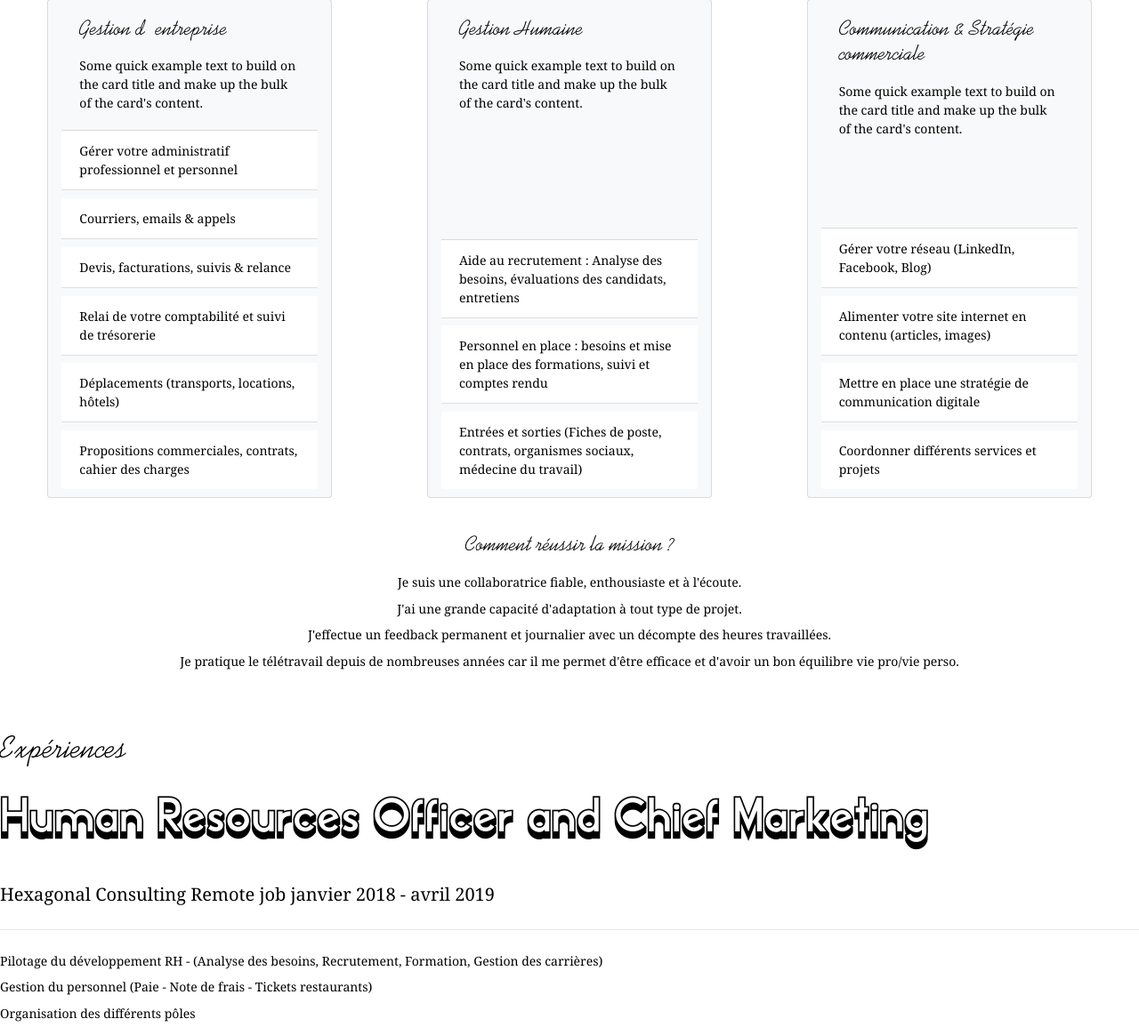
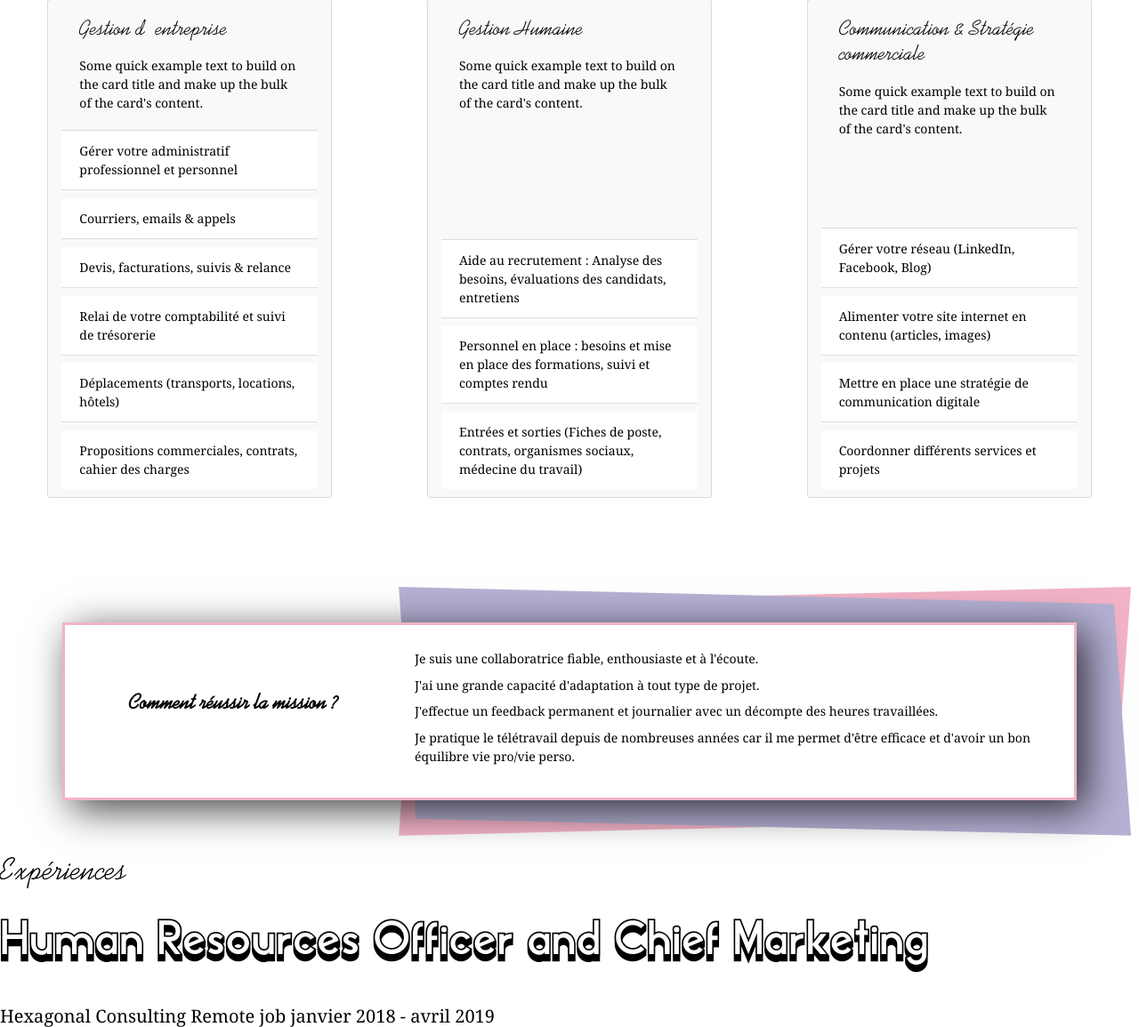
Before and after one commit to isacris77/AmelieProject, a PHP site: page / in a window 1280 px wide. Shown: the part 1734-2889 px from the top of the page at 89% size. Run offline with PHP 8.4, Linux system fonts and the light colour scheme.

Commit message:
mise à jour CSS et html

```diff
--- a/css/stylesheet.css
+++ b/css/stylesheet.css
@@ -8,12 +8,15 @@ Date 	: 04/11/2020
 /*-----------------------------------------------------------*/
 /* GLOBAL */
 /*-----------------------------------------------------------*/
+
+
 @font-face {font-family:"Alako";src:url("fonts/Alako/Alako.otf") format("otf"),url("fonts/Alako/Alako.woff") format("woff"),url("fonts/Alako/Alako.ttf") format("truetype"),url("fonts/Alako/Alako.svg") format("svg");font-weight:normal;font-style:normal;}
 @font-face {font-family:"Official Hollow Regular";src:url("fonts/Official_Hollow_Regular/OfficialHollow.eot") format("eot"),url("fonts/Official_Hollow_Regular/OfficialHollow.woff") format("woff"),url("fonts/Official_Hollow_Regular/OfficialHollow.ttf") format("truetype"),url("fonts/Official_Hollow_Regular/OfficialHollow.svg") format("svg");font-weight:normal;font-style:normal;}
 
 html {
 	box-sizing:border-box;
 	font-size: 100%;
+
 }
 *, *:before, *:after {
 	box-sizing: inherit;
@@ -28,6 +31,7 @@ body {
 	background-color: #fff;
 
 }
+
 
 
 
@@ -53,6 +57,7 @@ h2, .h2-like {
 	font-size: 2.25em;
 	font-family: 'Alako', 'raleway', Georgia, 'Times New Roman', Times, serif;
 }
+
 h3, .h3-like {
 	font-size: 1.50em;
 	font-family: 'Alako', 'raleway', Georgia, 'Times New Roman', Times, serif;
@@ -224,10 +229,7 @@ z-index: 1;
 	width: 150px;
 }
 
-.box{
-	flex-direction: column;
-	align-items: center;
-}
+
 
 /* button mon parcours */
 /*--------------------------*/
@@ -246,11 +248,13 @@ z-index: 1;
 	display: -webkit-flex;
 	display: -ms-flexbox;
 	display: flex;
+	flex-direction: column;
 	-webkit-flex-wrap: wrap;
 	-ms-flex-wrap: wrap;
 	flex-wrap: wrap;
 	-webkit-justify-content: center;
 	justify-content: center;
+	align-items: center;
 }
 
 
@@ -352,6 +356,8 @@ z-index: 1;
 	transform: scale3d(1, 1, 1);
 }
 
+
+
 /* ************************************************section3 *************************************************/
 
 #ge, #gh, #com{
@@ -359,6 +365,57 @@ z-index: 1;
 	background: #f8f9fa;
 
 }
+
+.h2-mission{
+	font-weight: 800;
+	align-self: center;
+	text-align: center ;
+}
+
+.p-mission{
+	align-self: center;
+}
+.boxreussir{
+	height: 200px;
+	background-color: white;
+	position: relative;
+	box-shadow: 10px 10px 42px 0 rgba(0,0,0,0.75);
+	border: 3px solid #f2b3c6;
+
+}
+.boxreussir:after, .boxreussir:before{
+
+	filter:none;
+	z-index: -1;
+	content:'';
+	width:calc(65% + (50px * 2));
+	height:calc(100% + (50px * 2));
+	position: absolute;
+	display: block;
+	animation: border 10s ease-in-out infinite;
+	transform:translateX(368px) translateY(-50px);
+}
+@keyframes border {
+  0%, 100% {
+    -webkit-clip-path: polygon(0 0, calc(100% - (33.3333333333px)) calc(0% + (33.3333333333px)), 100% 100%, calc(0% + (33.3333333333px)) calc(100% - (33.3333333333px)));
+            clip-path: polygon(0 0, calc(100% - (33.3333333333px)) calc(0% + (33.3333333333px)), 100% 100%, calc(0% + (33.3333333333px)) calc(100% - (33.3333333333px)));
+  }
+  50% {
+    -webkit-clip-path: polygon(calc(0% + (33.3333333333px)) calc(0% + (33.3333333333px)), 100% 0, calc(100% - (33.3333333333px)) calc(100% - (33.3333333333px)), 0 100%);
+            clip-path: polygon(calc(0% + (33.3333333333px)) calc(0% + (33.3333333333px)), 100% 0, calc(100% - (33.3333333333px)) calc(100% - (33.3333333333px)), 0 100%);
+  }
+}
+
+.boxreussir:after{
+	animation-delay: -5s;
+	background-color: #b5b1d4;
+	clip-path: polygon(0 0, calc(100% - (33.3333333333px)) calc(0% + (33.3333333333px)), 100% 100%, calc(0% + (33.3333333333px)) calc(100% - (33.3333333333px)));
+}
+.boxreussir:before {
+	background-color: #f2b3c6;
+	  clip-path: polygon(calc(0% + (33.3333333333px)) calc(0% + (33.3333333333px)), 100% 0, calc(100% - (33.3333333333px)) calc(100% - (33.3333333333px)), 0 100%);
+}
+
 
 
  /* ************************************************form ****************************************************/
@@ -603,6 +660,10 @@ n, s, m, l = none, small, medium, large
 .mtl {
 	margin-top: 60px!important;
 }
+
+.mtxl{
+	margin-top: 100px;;
+}
 .mtxxl{
     margin-top:150px !important;
 }
--- a/index.html
+++ b/index.html
@@ -62,7 +62,7 @@
 <!-- section1 -->
         <section id="section1" class="ptl banner">
             <div class="container" >
-                <div class="row">
+                <div class="row ">
                      <div class=" collage1  col-md-4 ptl pbl">
                           <h1>AMELIE NADALINI</h1>
                           <h2>Votre office manager virtuel</h2>
@@ -77,7 +77,7 @@
                             <img class="a-img" src="Images/staff.png" alt="jenseign">
                             <span class="a-txt c2">Gestion humaine</span>
                         </a>
-                        <a class="a-img-txt mbl ptm" href="#section2">
+                        <a class="a-img-txt mbl ptm " href="#section2" >
                             <img class="a-img" src="Images/tchat.png"  alt="jenseign" >
                             <span class="a-txt c1">Amélie en<br>quelques mots</span>
                         </a>
@@ -210,17 +210,18 @@
     </div>
 
 
+    <div class="container mtxl">
 
-  <div class="box">
-    <h2 class="h3-like">Comment réussir la mission ?</h2>
-    <div class="box">
+  <div class="row boxreussir">
+    <h2 class="h3-like col-md-4 h2-mission">Comment réussir la mission ?</h2>
+    <div class="col-md-8 p-mission">
       <p>Je suis une collaboratrice fiable, enthousiaste et à l'écoute.</p>
       <p>J'ai une grande capacité d'adaptation à tout type de projet.</p>
       <p>J'effectue un feedback permanent et journalier avec un décompte des heures travaillées.</p>
       <p>Je pratique le télétravail depuis de nombreuses années car il me permet d'être efficace et d'avoir un bon équilibre vie pro/vie  perso.</p>
 
     </div>
-
+  </div>
 </div>
  </div>
 
```
